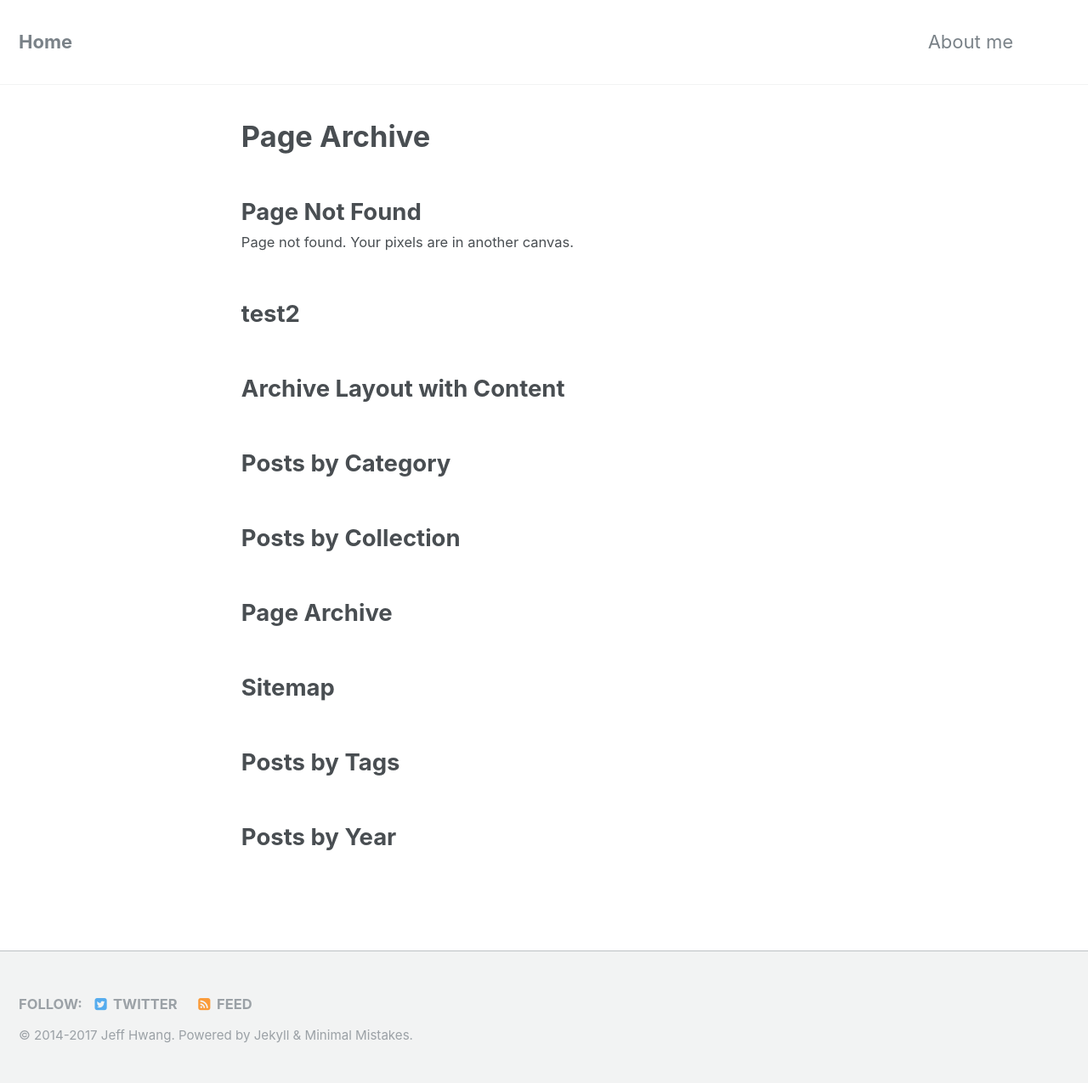
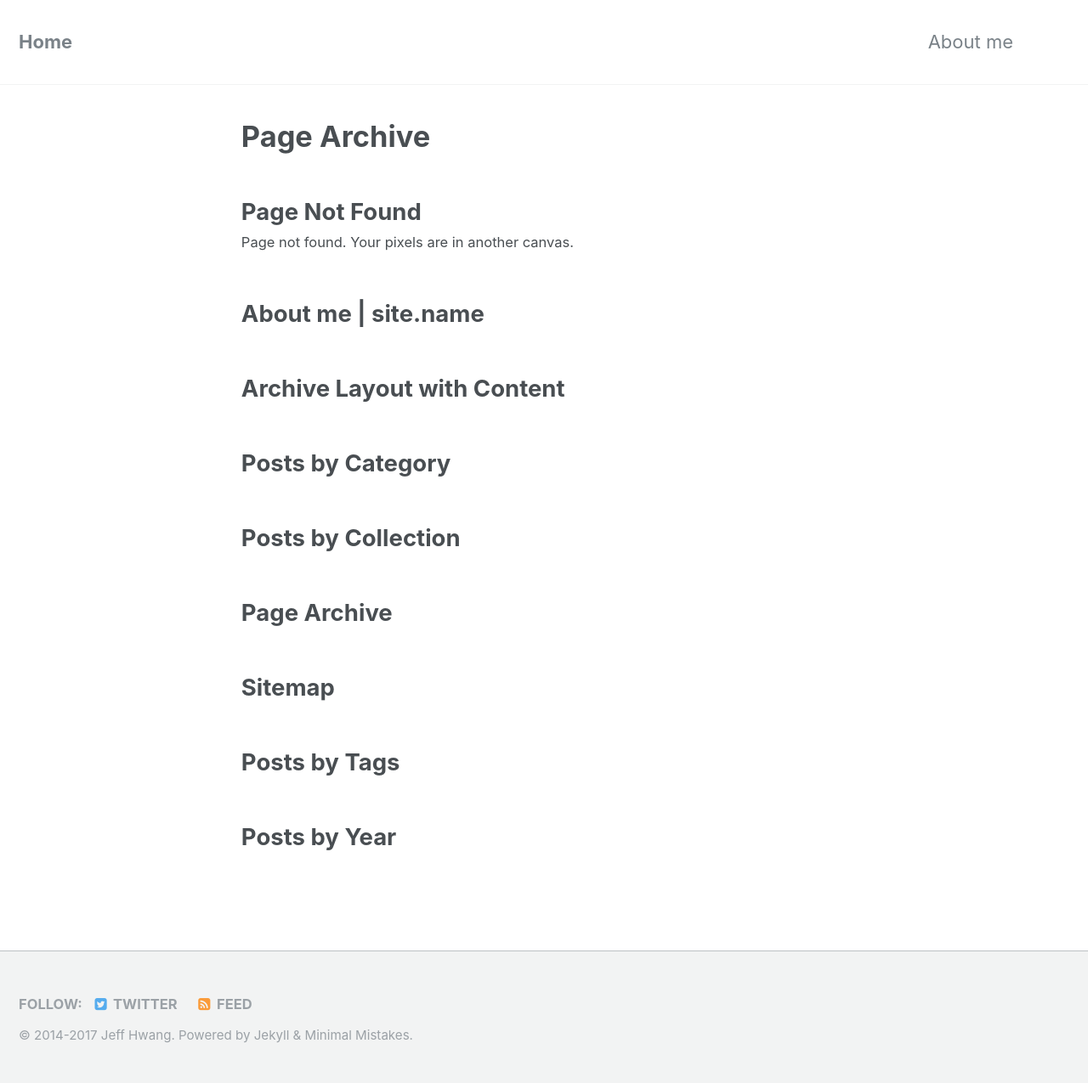
Before and after one commit to jeff4/blog, a Jekyll site: the page built from _pages/page-archive.html, in a window 1280 px wide. Shown: the whole page at 85% size. Built offline with Jekyll 4.4.1, drawn with Linux system fonts in a browser that asks for light colours.

Commit message:
testing About page title

```diff
--- a/_pages/about.md
+++ b/_pages/about.md
@@ -1,7 +1,7 @@
 ---
 author_profile: true
 permalink: /about/
-title: test2
+title: About me | site.name
 ---
 Welcome to my personal blog!
 
```
